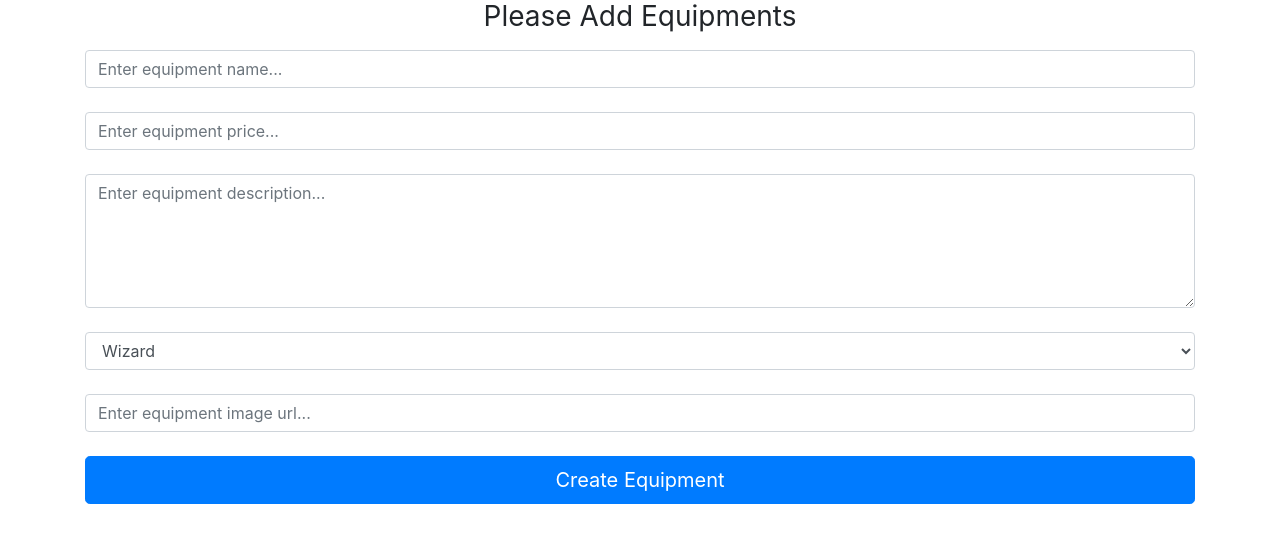
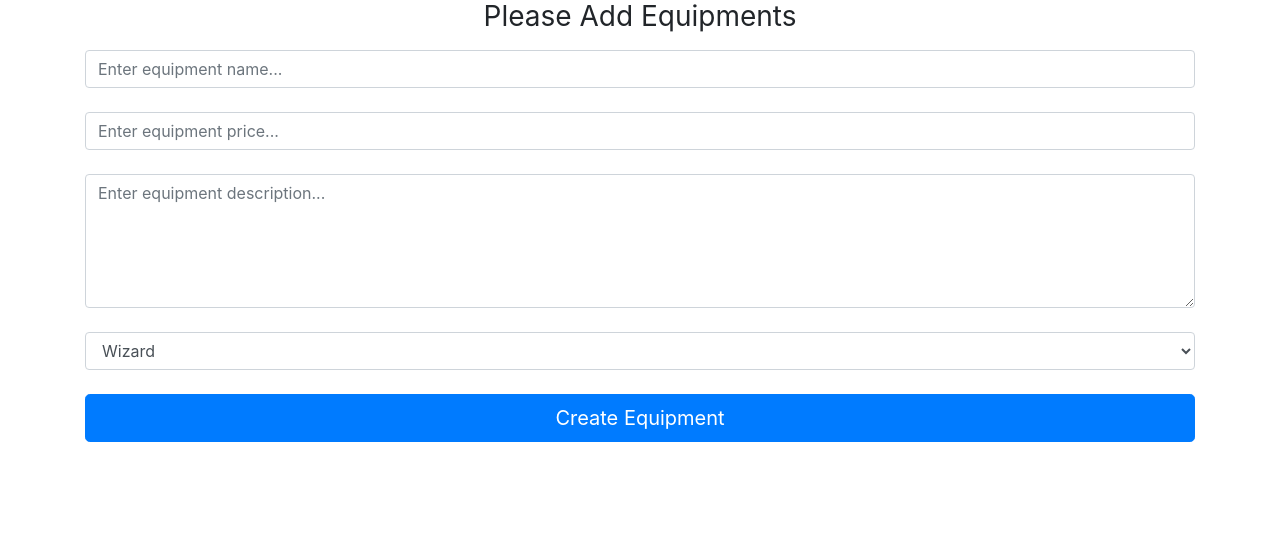
Before and after one commit to rothweilmiklos/portfolio, a Django app: page /middle-earth/equipments/ in a window 1280 px wide. Shown: the part 56-599 px from the top of the page. Run offline with Django 4.2, Linux system fonts and the light colour scheme; the visitor is signed in with stand-in values (Sample User, id 1); parts of the project's set-up code (start-up, migrations or seed data) failed here and were passed over; some libraries are stand-ins or nearby versions.

Commit message:
Remove image url from items in Middle Earth Market

```diff
--- a/middle_earth_front/middle_earth_app/forms.py
+++ b/middle_earth_front/middle_earth_app/forms.py
@@ -9,7 +9,6 @@ CASTE_CHOICES = [('WIZARD', 'Wizard'), ('ELF', 'Elf'), ('HUMAN', 'Human'), ('DWA
 EQUIPMENT_NAME_FIELD_ATTRIBUTES = {'placeholder': 'Enter equipment name...', 'class': 'form-control'}
 PRICE_FIELD_ATTRIBUTES = {'placeholder': 'Enter equipment price...', 'class': 'form-control'}
 DESCRIPTION_FIELD_ATTRIBUTES = {'rows': '5', 'placeholder': 'Enter equipment description...', 'class': 'form-control'}
-IMAGE_URL_FIELD_ATTRIBUTES = {'placeholder': 'Enter equipment image url...', 'class': 'form-control'}
 
 
 class EntityRegistrationForm(forms.Form):
@@ -31,4 +30,3 @@ class AddEquipmentForm(forms.Form):
     price = forms.CharField(max_length=128, min_length=3, widget=forms.TextInput(attrs=PRICE_FIELD_ATTRIBUTES))
     description = forms.CharField(max_length=1024, widget=forms.Textarea(attrs=DESCRIPTION_FIELD_ATTRIBUTES))
     wielder_caste = forms.CharField(widget=forms.Select(choices=CASTE_CHOICES, attrs=CASTE_FIELD_ATTRIBUTES))
-    image_url = forms.CharField(max_length=1024, widget=forms.TextInput(attrs=IMAGE_URL_FIELD_ATTRIBUTES))
--- a/middle_earth_front/middle_earth_app/templates/middle_earth_app/add_items.html
+++ b/middle_earth_front/middle_earth_app/templates/middle_earth_app/add_items.html
@@ -26,9 +26,6 @@
     {{ form.wielder_caste }}
     <br>
 
-        {{ form.image_url }}
-        <br>
-
     <button class="btn btn-lg btn-primary btn-block" type="submit">Create Equipment</button>
 </form>
 </body>
--- a/middle_earth_front/middle_earth_app/templates/middle_earth_app/inventory.html
+++ b/middle_earth_front/middle_earth_app/templates/middle_earth_app/inventory.html
@@ -18,7 +18,6 @@
     <tr>
         <th scope="col">#</th>
         <th scope="col">Name</th>
-                <th scope="col">Image</th>
         <th scope="col">Price</th>
         <th scope="col">Options</th>
     </tr>
@@ -29,8 +28,7 @@
     <tr>
         <th scope="row">{{ item.item_id }}</th>
         <td>{{ item.item_name }}</td>
-                        <td><img style="width:64px" src="{{ item.item_image_url }}" alt="{{ item.item_name }}"></td>
-                        <td>${{ item.item_price }}</td>
+        <td>{{ item.item_price }} coin</td>
         <td>
             <button type="button" class="btn btn-outline-primary"
                     data-toggle="modal" data-target="#Modal-MoreInfo{{ item.item_id }}">
--- a/middle_earth_inventory/middle_earth_inventory_app/models.py
+++ b/middle_earth_inventory/middle_earth_inventory_app/models.py
@@ -10,4 +10,3 @@ class WhoOwnsWhat(models.Model):
     item_name = models.CharField(max_length=128)
     item_price = models.IntegerField()
     item_description = models.CharField(max_length=1024)
-    item_image_url = models.CharField(max_length=1024)
--- a/middle_earth_inventory/middle_earth_inventory_app/serializers.py
+++ b/middle_earth_inventory/middle_earth_inventory_app/serializers.py
@@ -5,4 +5,4 @@ from .models import WhoOwnsWhat
 class WhoOwnsWhatSerializer(serializers.ModelSerializer):
     class Meta:
         model = WhoOwnsWhat
-        fields = ["id", "owner_username", "item_id", "item_name", "item_price", "item_description", "item_image_url"]
+        fields = ["id", "owner_username", "item_id", "item_name", "item_price", "item_description"]
--- a/middle_earth_items/middle_earth_app/models.py
+++ b/middle_earth_items/middle_earth_app/models.py
@@ -12,7 +12,6 @@ class Equipments(models.Model):
     price = models.IntegerField()
     description = models.CharField(max_length=1024)
     wielder_caste = models.CharField(max_length=6, choices=CASTE_CHOICES)
-    image_url = models.CharField(max_length=1024)
 
     class Meta:
         ordering = ['id']
--- a/middle_earth_items/middle_earth_app/serializer.py
+++ b/middle_earth_items/middle_earth_app/serializer.py
@@ -5,4 +5,4 @@ from .models import Equipments
 class ItemsSerializer(serializers.ModelSerializer):
     class Meta:
         model = Equipments
-        fields = ["id", "name", "price", "description", "wielder_caste", "image_url"]
+        fields = ["id", "name", "price", "description", "wielder_caste"]
```
Also changed, not shown: middle_earth_inventory/middle_earth_inventory_app/migrations/0001_initial.py (deleted), middle_earth_items/middle_earth_app/migrations/0001_initial.py (deleted). Lines whose indentation alone changed are shown as unchanged.
